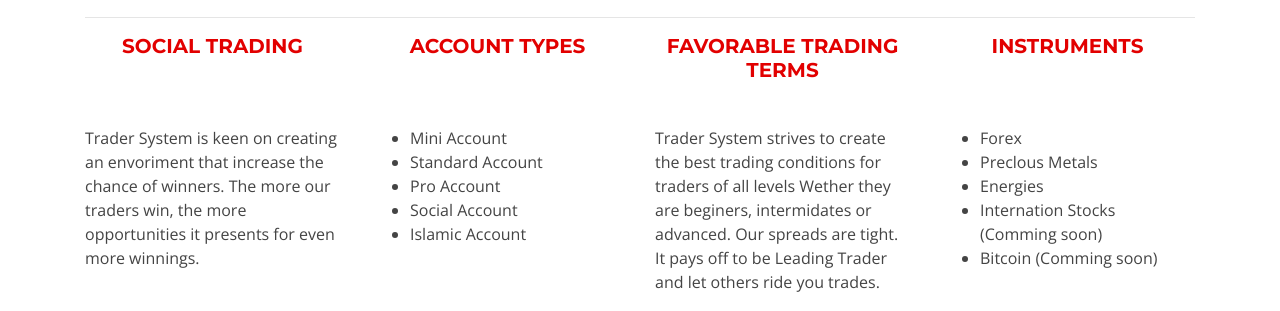
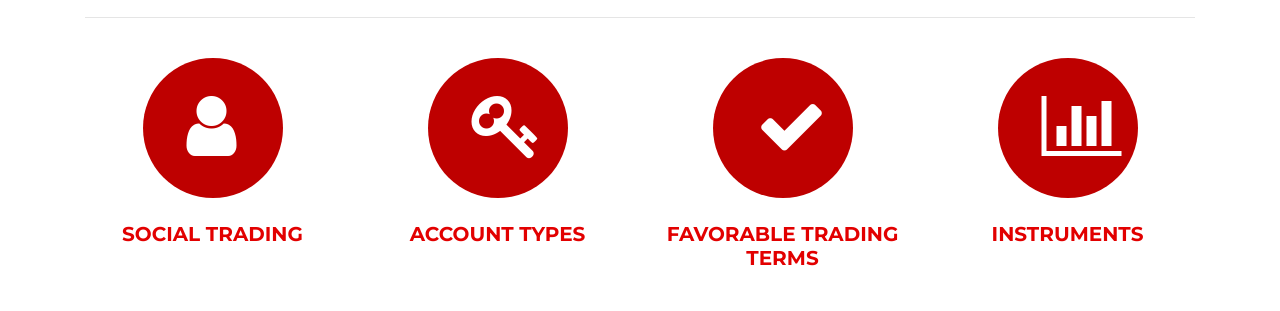
Before and after one commit to ParametL/trade-system, a plain HTML site: page index.html in a window 1280 px wide. Shown: the part 423-734 px from the top of the page. Drawn offline with nearby package versions, Linux system fonts and the light colour scheme; files whose address does not match are found by name.

Commit message:
update icon

```diff
--- a/css/custom.css
+++ b/css/custom.css
@@ -14,6 +14,16 @@ header#header {
     color: white;
 }
 
+.round-icon {
+    background-color: #be0000;
+    color: white;
+    width: 140px;
+    height: 140px;
+    padding: 20px 44px;
+    border-radius: 70px;
+    font-size: 70px;
+    line-height: 1.33;
+}
 .text-red {
     color: #e20000;
 }
--- a/index.html
+++ b/index.html
@@ -105,6 +105,9 @@
       <hr>
       <div class="row">
         <div class="col-md-3">
+          <div class="round-icon mx-auto my-4">
+            <i class="fa fa-user"></i>
+          </div>
           <h5 class="text-center">
             <strong class="text-red">SOCIAL TRADING</strong>
           </h5>
@@ -116,6 +119,9 @@
           </p>
         </div>
         <div class="col-md-3">
+          <div class="round-icon mx-auto my-4">
+            <i class="fa fa-key"></i>
+          </div>
           <h5 class="text-center">
             <strong class="text-red">ACCOUNT TYPES</strong>
           </h5>
@@ -130,6 +136,9 @@
           </ul>
         </div>
         <div class="col-md-3">
+          <div class="round-icon mx-auto my-4">
+            <i class="fa fa-check"></i>
+          </div>
           <h5 class="text-center">
             <strong class="text-red">FAVORABLE TRADING TERMS</strong>
           </h5>
@@ -141,6 +150,9 @@
           </p>
         </div>
         <div class="col-md-3">
+          <div class="round-icon mx-auto my-4">
+            <i class="fa fa-bar-chart"></i>
+          </div>
           <h5 class="text-center">
             <strong class="text-red">INSTRUMENTS</strong>
           </h5>
@@ -157,7 +169,8 @@
       </div>
     </div>
   </section>
-  <section id="intro">
+
+  <section id="intro" class="d-none">
 
     <div class="intro-content">
       <h2>Making <span>your ideas</span><br>happen!</h2>
@@ -177,7 +190,7 @@
 
   </section><!-- #intro -->
 
-  <main id="main">
+  <main id="main" class="d-none">
 
     <!--==========================
       About Section
```
